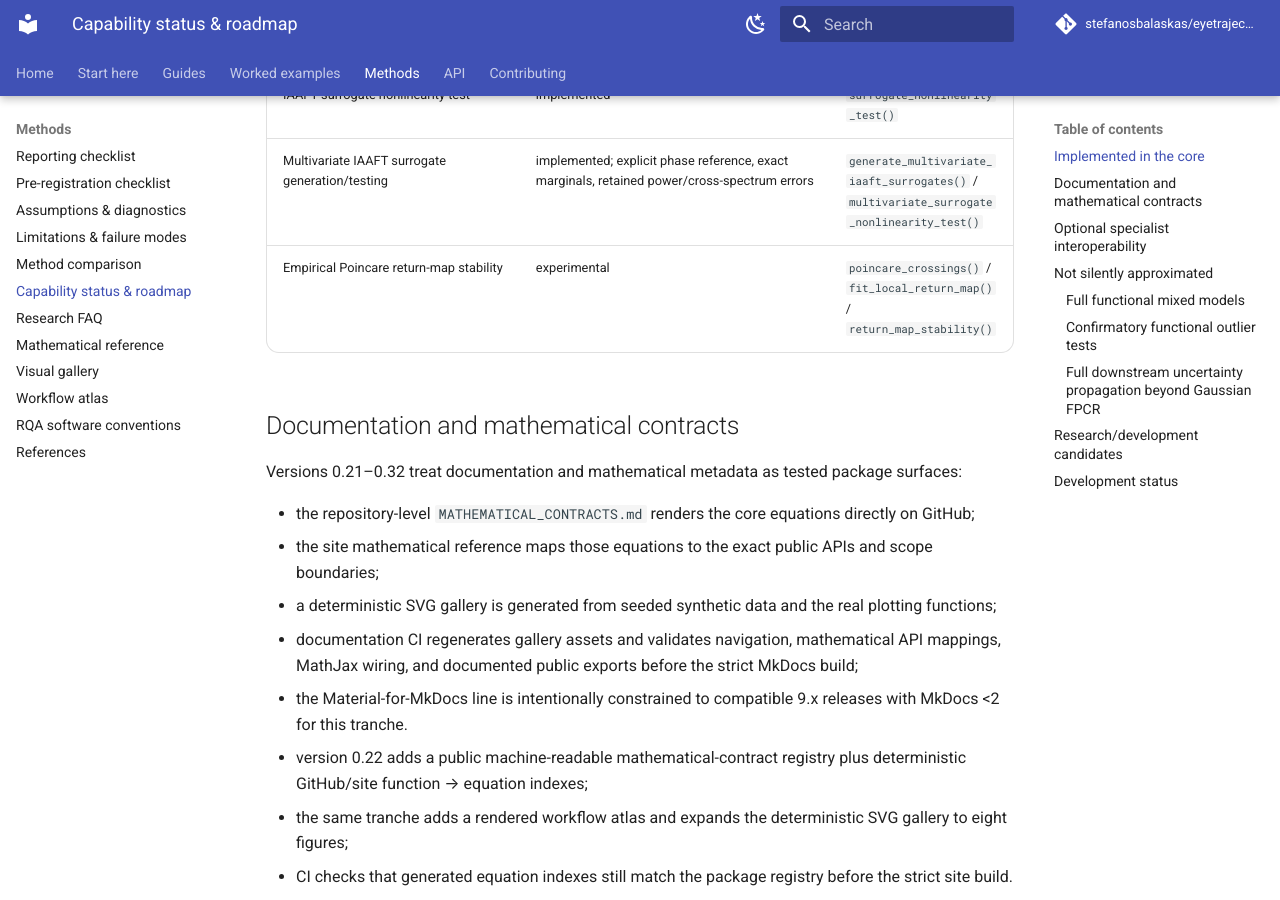
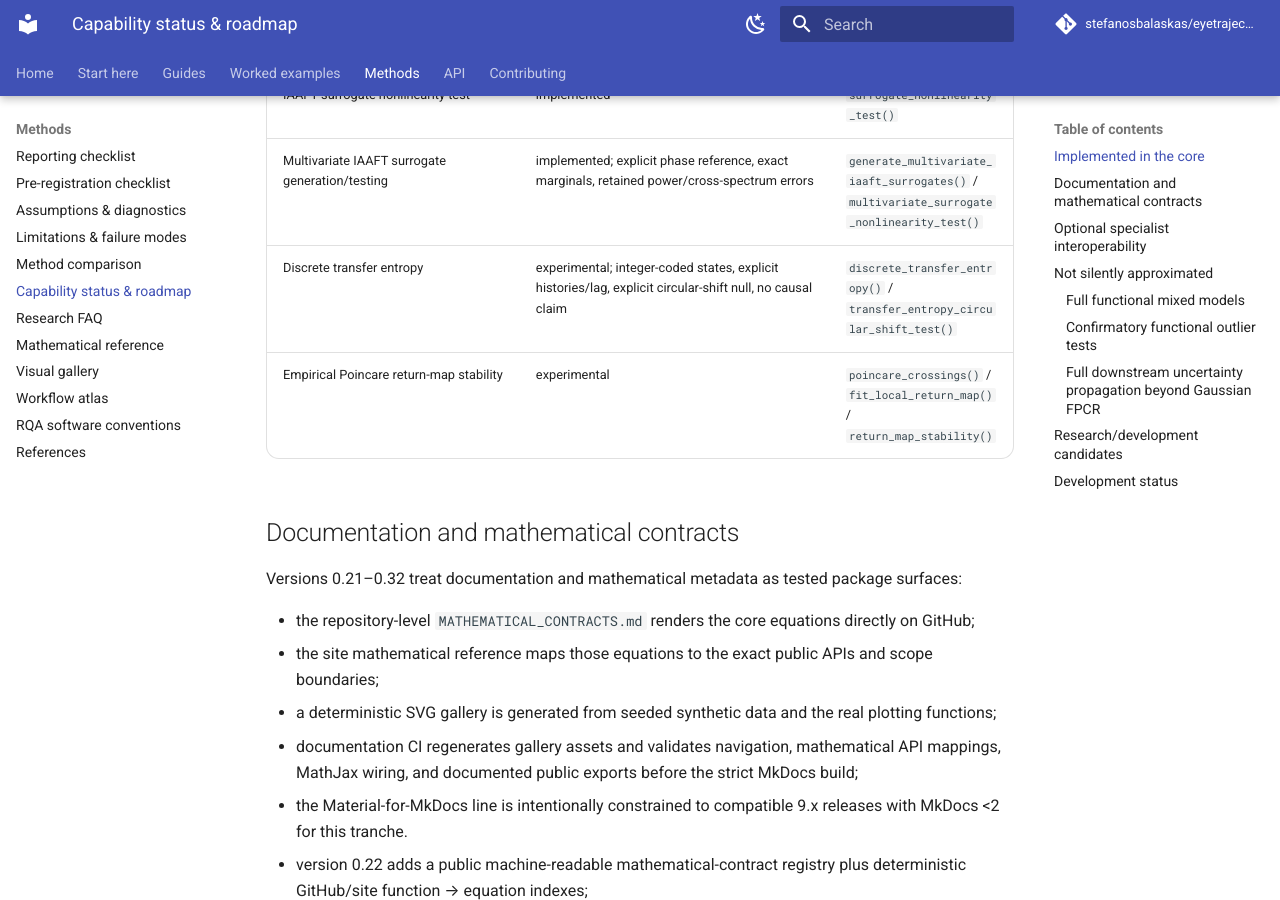
Before and after one commit to stefanosbalaskas/eyetrajectoriespy, an MkDocs documentation site: the page built from docs/methods/status-roadmap.md, in a window 1280 px wide and 900 px high, scrolled down 4993 px. Built offline with MkDocs 1.6.1 and Material for MkDocs 9.7.7, drawn with Linux system fonts in a browser that asks for light colours; comment, search, counter and statistics services are not loaded; some of the changed lines change nothing that is shown; some of the changed text lies outside the part shown.

Commit message:
Advance roadmap to 0.41

```diff
--- a/docs/methods/status-roadmap.md
+++ b/docs/methods/status-roadmap.md
@@ -74,6 +74,7 @@
 | Rosenstein-LLE parameter sensitivity | implemented; descriptive multiverse, no chaos-probability interpretation | `lyapunov_parameter_sensitivity()` |
 | IAAFT surrogate nonlinearity test | implemented | `surrogate_nonlinearity_test()` |
 | Multivariate IAAFT surrogate generation/testing | implemented; explicit phase reference, exact marginals, retained power/cross-spectrum errors | `generate_multivariate_iaaft_surrogates()` / `multivariate_surrogate_nonlinearity_test()` |
+| Discrete transfer entropy | experimental; integer-coded states, explicit histories/lag, explicit circular-shift null, no causal claim | `discrete_transfer_entropy()` / `transfer_entropy_circular_shift_test()` |
 | Empirical Poincare return-map stability | experimental | `poincare_crossings()` / `fit_local_return_map()` / `return_map_stability()` |
 
 ## Documentation and mathematical contracts
@@ -136,4 +137,4 @@
 
 ## Development status
 
-The current development line is **0.40.0.dev0**. The package remains pre-release while scientific contracts, optional-backend validation, documentation, and cross-platform qualification continue to mature.
+The current development line is **0.41.0.dev0**. The package remains pre-release while scientific contracts, optional-backend validation, documentation, and cross-platform qualification continue to mature.
```
